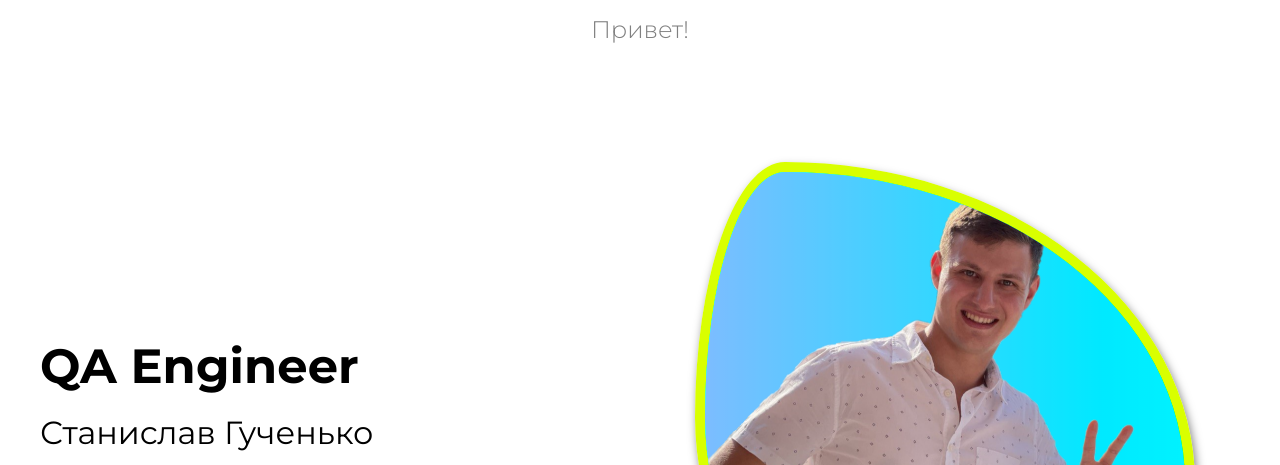
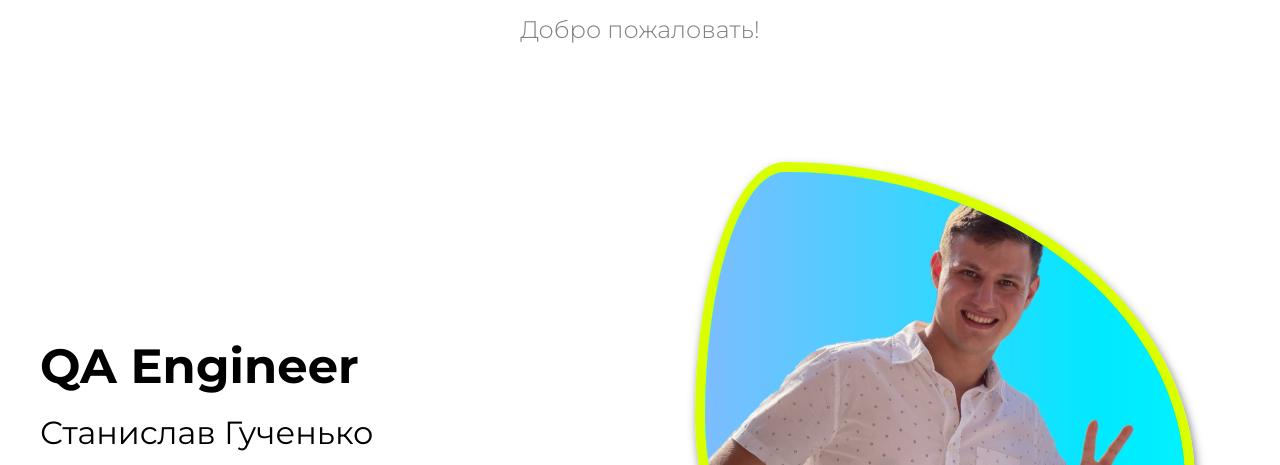
Before and after one commit to StanislavGuchenko-QA/StanislavGuchenko-QA.github.io, a plain HTML site: page index.html in a window 1280 px wide. Shown: the top 465 px of the page. Drawn offline with nearby package versions, Linux system fonts and the light colour scheme.

Commit message:
home_work

```diff
--- a/index.html
+++ b/index.html
@@ -14,7 +14,7 @@
 
 <body>
   <header class="header">
-    <span class="logo">Привет!</span>
+    <span class="logo">Добро пожаловать!</span>
   </header>
   <div class="hero">
     <div class="container hero__container">
```
